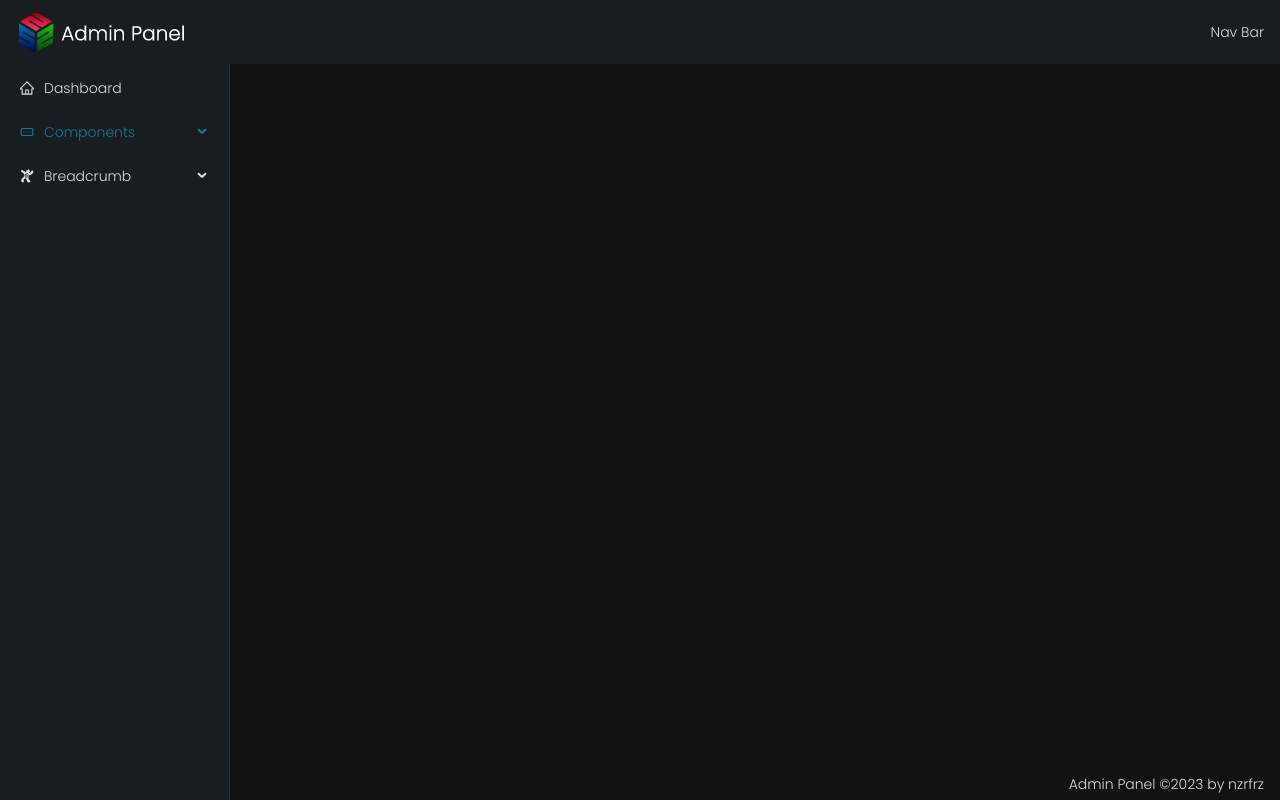
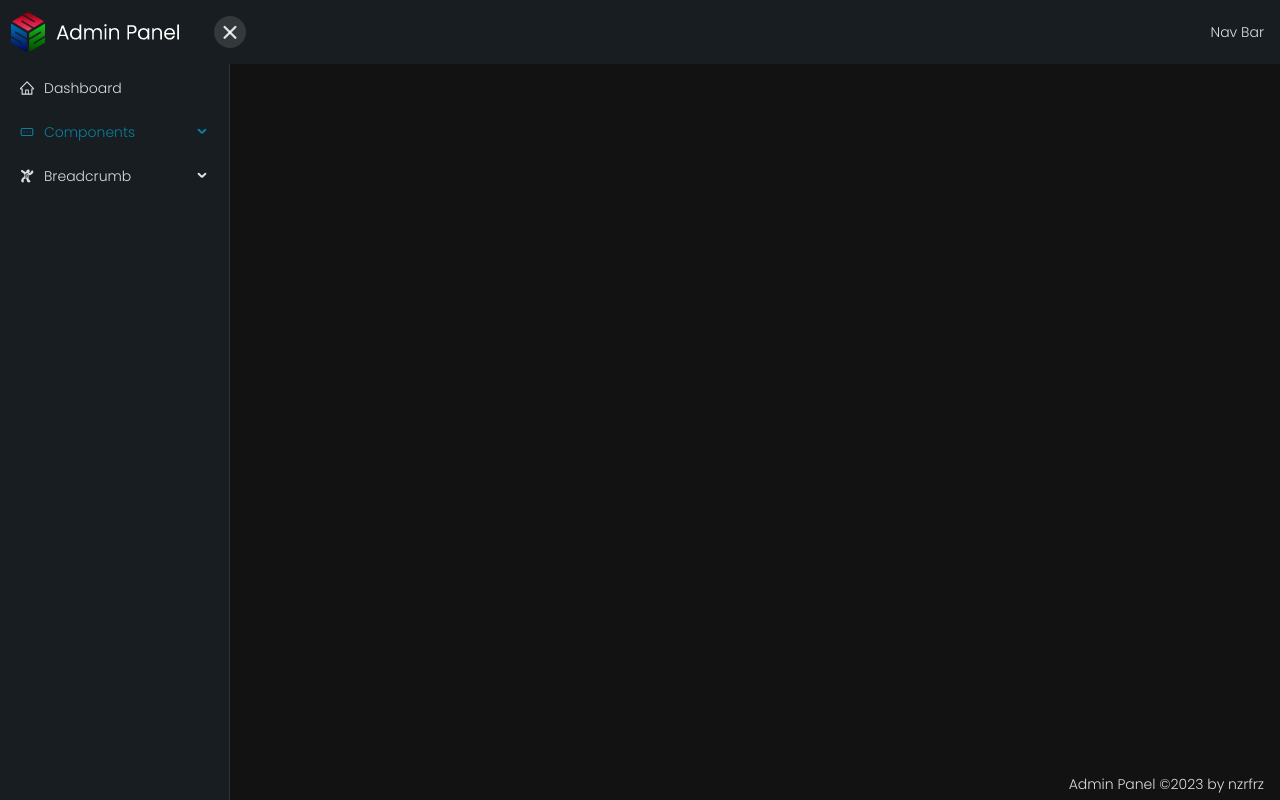
Before and after one commit to nzrfrz/react-admin-panel, a React (Vite) app: page /components in a window 1280 px wide. Built offline with nearby package versions, Linux system fonts and the light colour scheme.

Commit message:
adding menu burger to shrink or grow sidebar menu

```diff
--- a/src/App.tsx
+++ b/src/App.tsx
@@ -1,6 +1,25 @@
+import { theme } from 'antd';
 import { MainRoutes } from './routes/MainRoutes'
+import { useEffect } from 'react';
 
 function App() {
+
+  const {
+    token: {
+      boxShadow,
+      colorText,
+      colorBgElevated,
+      colorBgTextHover,
+    },
+  } = theme.useToken();
+
+  useEffect(() => {
+    const root = document.documentElement;
+    root.style.setProperty('--clrText', colorText);
+    root.style.setProperty('--boxShadow', boxShadow);
+    root.style.setProperty('--clrBGElevated', colorBgElevated);
+    root.style.setProperty('--clrBGTextHover', colorBgTextHover);
+  }, [colorText, colorBgTextHover, colorBgElevated, boxShadow]);
 
   return (
     <MainRoutes />
--- a/src/_components/layout/AdminLayout.tsx
+++ b/src/_components/layout/AdminLayout.tsx
@@ -6,6 +6,7 @@ import { useSidebarMenuHook } from "../../_hooks";
 import { Layout, Menu } from "antd";
 import brandLogo from "../../assets/brand-logo-RGB.png";
 import styles from "../../_styles/AdminLayout.module.css";
+import { MenuBurger } from "./MenuBurger";
 
 const { Header, Sider, Content, Footer } = Layout;
 
@@ -27,6 +28,10 @@ export const AdminLayout = () => {
 
     return (
         <Layout style={{ height: "100vh" }}>
+            <MenuBurger
+                collapsed={collapsed}
+                setCollapsed={setCollapsed}
+            />
             <Sider
                 width={230}
                 collapsible
--- /dev/null
+++ b/src/_components/layout/MenuBurger.tsx
@@ -0,0 +1,47 @@
+import { useContext, useEffect, useMemo } from "react";
+import { GlobalContext } from "../../context/contextCreate";
+
+import styles from "../../_styles/MenuBurger.module.css";
+
+interface ThisProps {
+    collapsed: boolean;
+    setCollapsed: React.Dispatch<React.SetStateAction<boolean>>;
+};
+
+export const MenuBurger: React.FC<ThisProps> = ({
+    collapsed,
+    setCollapsed
+}) => {
+    const { windowDimension } = useContext(GlobalContext);
+
+    const burgerPosition = useMemo(() => {
+        switch (true) {
+            case windowDimension.width >= 768:
+                return collapsed === false ? "210px" : "50px";
+            default:
+                return collapsed === false ? "209px" : "8px";
+        }
+    }, [windowDimension.width, collapsed]);
+
+    const lineStyles = useMemo(() => {
+        return {
+            icon1: collapsed === true ? styles.icon1 : styles.icon1A,
+            icon2: collapsed === true ? styles.icon2 : styles.icon2C,
+            icon3: collapsed === true ? styles.icon3 : styles.icon3B,
+        }
+    }, [collapsed, styles]);
+
+    useEffect(() => {
+        const root = document.documentElement;
+        root.style.setProperty('--left', burgerPosition);
+    }, [burgerPosition]);
+
+    return (
+        <div id="icon" className={styles.hamburgerIcon} onClick={() => setCollapsed(!collapsed)}>
+            <div id="a" className={lineStyles.icon1} />
+            <div id="a" className={lineStyles.icon2} />
+            <div id="a" className={lineStyles.icon3} />
+            <div className={styles.clear} />
+        </div>
+    )
+};
--- a/src/_styles/AdminLayout.module.css
+++ b/src/_styles/AdminLayout.module.css
@@ -2,8 +2,8 @@
     display: flex;
     height: 64px;
     align-items: center;
-    padding-left: 16px;
-    gap: 5px;
+    padding-left: 8px;
+    gap: 8px;
 }
 
 .sidebarHeaderWrapperCollapsed {
@@ -11,23 +11,22 @@
     display: flex;
     align-items: center;
     padding-left: 8px;
+    gap: 0;
+    transition: all 3s cubic-bezier(0.230, 1.000, 0.320, 1.000);
 }
 
-.headerImgWrapper,
-.drawerHeaderImgWrapper {
+.headerImgWrapper {
     width: 40px;
     height: 40px;
 }
 
-.headerImgWrapper > img,
-.drawerHeaderImgWrapper > img {
+.headerImgWrapper > img {
     width: 100%;
     height: 100%;
     object-fit: contain;
 }
 
-.sidebarTextLogo,
-.drawerTextLogo {
+.sidebarTextLogo {
     font-size: 20px;
 }
 
@@ -40,3 +39,81 @@
     justify-content: flex-end;
     padding: 8px 16px;
 }
+
+.textLogoWrapper {
+	-webkit-animation: slide-in-blurred-top 0.27s cubic-bezier(0.230, 1.000, 0.320, 1.000) both;
+	        animation: slide-in-blurred-top 0.27s cubic-bezier(0.230, 1.000, 0.320, 1.000) both;
+}
+
+.textLogoWrapperCollapsed {
+	-webkit-animation: slide-out-top 0.27s cubic-bezier(0.550, 0.085, 0.680, 0.530) both;
+	        animation: slide-out-top 0.27s cubic-bezier(0.550, 0.085, 0.680, 0.530) both;
+}
+
+@-webkit-keyframes slide-in-blurred-top {
+    0% {
+        -webkit-transform: translateY(-1000px) scaleY(2.5) scaleX(0.2);
+                transform: translateY(-1000px) scaleY(2.5) scaleX(0.2);
+        -webkit-transform-origin: 50% 0%;
+                transform-origin: 50% 0%;
+        -webkit-filter: blur(40px);
+                filter: blur(40px);
+        opacity: 0;
+    }
+    100% {
+        -webkit-transform: translateY(0) scaleY(1) scaleX(1);
+                transform: translateY(0) scaleY(1) scaleX(1);
+        -webkit-transform-origin: 50% 50%;
+                transform-origin: 50% 50%;
+        -webkit-filter: blur(0);
+                filter: blur(0);
+        opacity: 1;
+    }
+}
+@keyframes slide-in-blurred-top {
+    0% {
+        -webkit-transform: translateY(-1000px) scaleY(2.5) scaleX(0.2);
+                transform: translateY(-1000px) scaleY(2.5) scaleX(0.2);
+        -webkit-transform-origin: 50% 0%;
+                transform-origin: 50% 0%;
+        -webkit-filter: blur(40px);
+                filter: blur(40px);
+        opacity: 0;
+    }
+    100% {
+        -webkit-transform: translateY(0) scaleY(1) scaleX(1);
+                transform: translateY(0) scaleY(1) scaleX(1);
+        -webkit-transform-origin: 50% 50%;
+                transform-origin: 50% 50%;
+        -webkit-filter: blur(0);
+                filter: blur(0);
+        opacity: 1;
+    }
+}
+
+@-webkit-keyframes slide-out-top {
+    0% {
+        -webkit-transform: translateY(0);
+                transform: translateY(0);
+        opacity: 1;
+    }
+    100% {
+        -webkit-transform: translateY(-1000px);
+                transform: translateY(-1000px);
+        opacity: 0;
+        display: none;
+    }
+}
+@keyframes slide-out-top {
+    0% {
+        -webkit-transform: translateY(0);
+                transform: translateY(0);
+        opacity: 1;
+    }
+    100% {
+        -webkit-transform: translateY(-1000px);
+                transform: translateY(-1000px);
+        opacity: 0;
+        display: none;
+    }
+}
--- /dev/null
+++ b/src/_styles/MenuBurger.module.css
@@ -0,0 +1,90 @@
+.hamburgerIcon {
+    position: absolute;
+    z-index: 99999;
+    display: flex;
+    flex-direction: column;
+    align-items: center;
+    justify-content: center;
+    height: 40px;
+    width: 40px;
+    top: 12px;
+    left: var(--left);
+    border-radius: 50%;
+    background: var(--clrBGTextHover);
+    transition: all 0.2s ease-in-out;
+    transform: scale(.80);
+}
+
+.hamburgerIcon:hover {
+    cursor: pointer;
+    border: 0px solid #0891b2;
+    box-shadow: 0 0 10px 1px #0891b2;
+}
+
+.hamburgerIcon:active {
+    transform: scale(0.4);
+}
+
+.icon1, .icon2, .icon3 {
+    position: relative;
+    width: 22px;
+    height: 3px;
+    border-radius: 16px;
+    background-color: var(--clrText);
+    transition: all 0.3s cubic-bezier(.84,.06,.52,1.8);
+}
+
+.icon1A, .icon2C, .icon3B {
+    position: relative;
+    width: 22px;
+    height: 3px;
+    border-radius: 16px;
+    background-color: var(--clrText);
+    transition: all 0.3s cubic-bezier(.84,.06,.52,1.8);
+}
+
+.icon1 {
+    transform: translateY(-5px);
+}
+
+.icon3 {
+    transform: translateY(5px);
+}
+
+.icon1A {
+    position: absolute;
+    transform: translateY(0px) rotate(45deg);
+}
+
+.icon3B {
+    position: absolute;
+    transform: translateY(0px) rotate(-45deg);
+}
+
+.icon2C {
+    opacity: 0;
+}
+
+.clear {
+    clear: both;
+}
+
+@media (width <= 768px) {
+    .hamburgerIcon {
+        position: absolute;
+        z-index: 99999;
+        display: flex;
+        flex-direction: column;
+        align-items: center;
+        justify-content: center;
+        height: 40px;
+        width: 40px;
+        top: 12px;
+        left: var(--left);
+        cursor: pointer;
+        border-radius: 50%;
+        background: var(--clrBGElevated);
+        transition: all 0.27s ease-in-out;
+        transform: scale(.80);
+    }
+}
```
